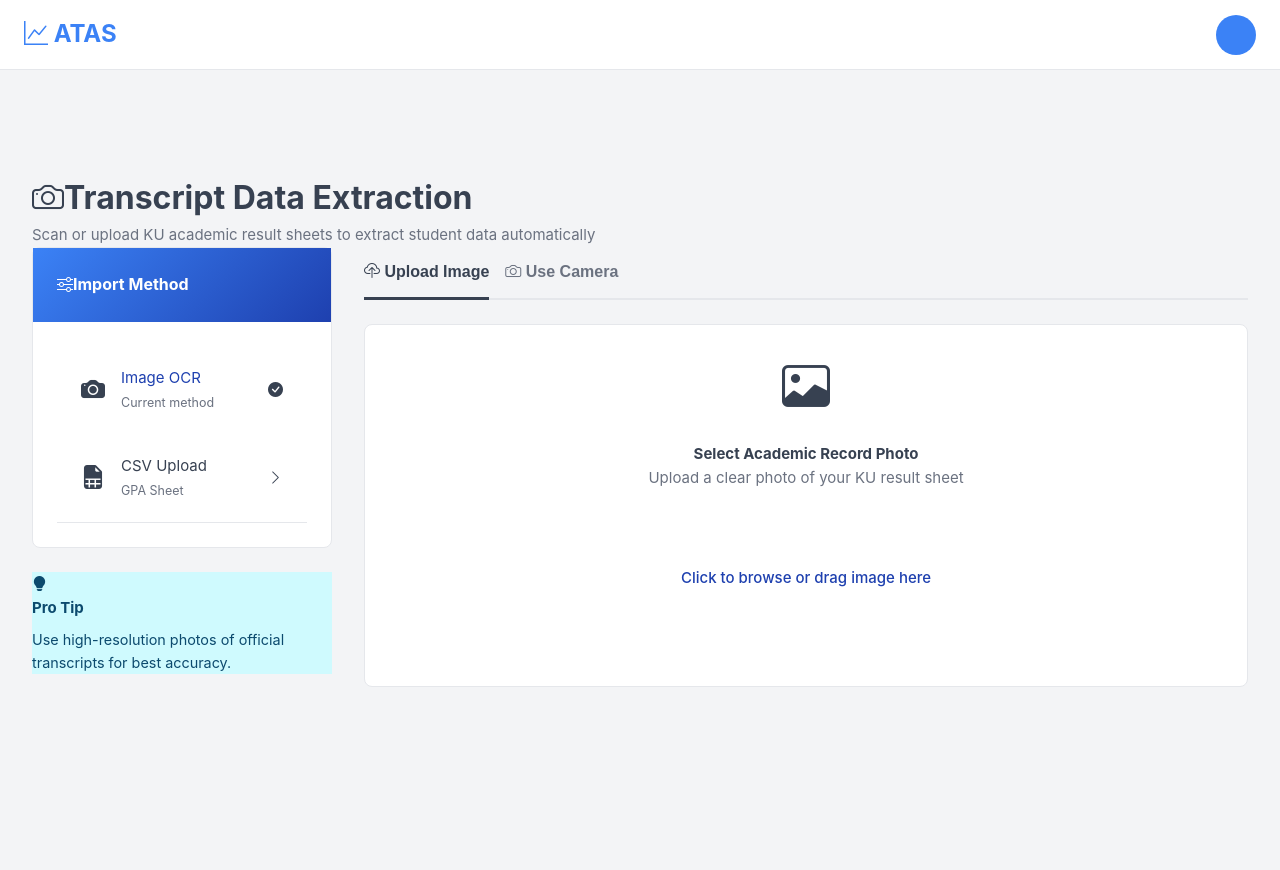
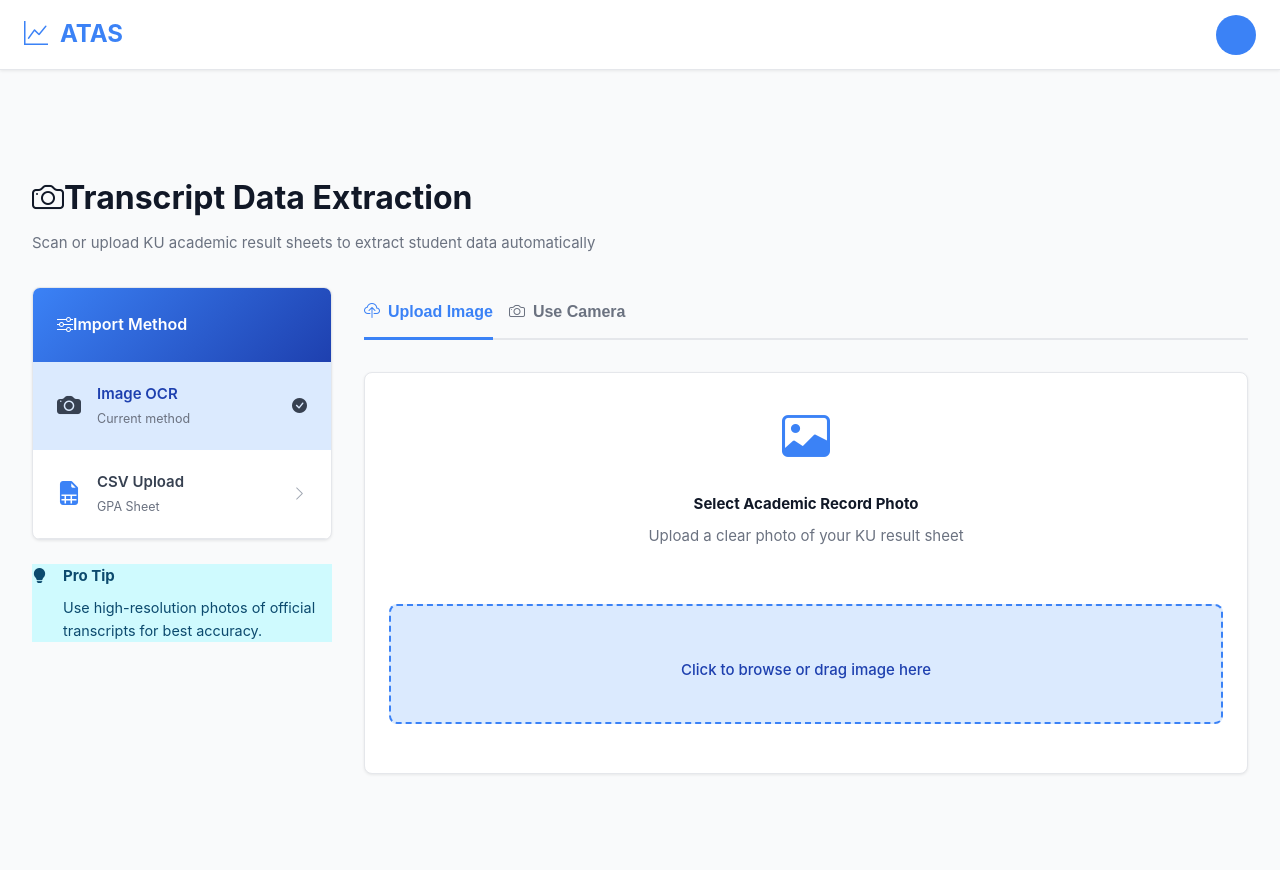
Before and after one commit to neeteshupreti/AcademicTrackingandAlertSystem, a Django app: page /students/scan/ in a window 1280 px wide. Run offline with Django 5.2, Linux system fonts and the light colour scheme.

Commit message:
Polish CSS and fix consistent card/button sizing in import sections

```diff
--- a/core/static/css/style.css
+++ b/core/static/css/style.css
@@ -1,21 +1,28 @@
-/* ATAS - Minimal & Clean CSS */
+/* ATAS - Polished & Consistent CSS */
 
 :root {
     /* Colors */
     --primary: #3b82f6;
     --primary-dark: #1e40af;
+    --primary-light: #dbeafe;
     --secondary: #10b981;
+    --secondary-dark: #059669;
     --danger: #ef4444;
     --warning: #f59e0b;
 
     /* Grays */
+    --gray-50: #f9fafb;
     --gray-100: #f3f4f6;
     --gray-200: #e5e7eb;
+    --gray-300: #d1d5db;
+    --gray-400: #9ca3af;
     --gray-500: #6b7280;
     --gray-700: #374151;
+    --gray-900: #111827;
 
     /* Layout */
     --header-height: 70px;
+    --border-radius: 8px;
 }
 
 /* Global */
@@ -30,7 +37,7 @@
     font-size: 15px;
     line-height: 1.6;
     color: var(--gray-700);
-    background-color: var(--gray-100);
+    background-color: var(--gray-50);
 }
 
 a {
@@ -51,6 +58,7 @@
     top: 0;
     z-index: 100;
     padding: 0 1.5rem;
+    box-shadow: 0 1px 3px rgba(0, 0, 0, 0.08);
 }
 
 .navbar-main-content {
@@ -66,6 +74,9 @@
     font-size: 1.5rem;
     font-weight: 700;
     color: var(--primary);
+    display: flex;
+    align-items: center;
+    gap: 0.75rem;
 }
 
 .navbar-menu {
@@ -137,13 +156,19 @@
     width: 100%;
 }
 
-/* Cards */
+/* Cards - Polished */
 .card-modern {
     background: white;
     border: 1px solid var(--gray-200);
-    border-radius: 8px;
-    padding: 0;
+    border-radius: var(--border-radius);
+    overflow: hidden;
+    box-shadow: 0 1px 3px rgba(0, 0, 0, 0.08);
     margin-bottom: 1.5rem;
+}
+
+.card-modern:hover {
+    border-color: var(--gray-300);
+    box-shadow: 0 4px 12px rgba(0, 0, 0, 0.1);
 }
 
 .card-header-modern {
@@ -334,14 +407,32 @@
     color: #0c4a6e;
 }
 
+.alert i {
+    font-size: 1.25rem;
+    flex-shrink: 0;
+}
+
+.alert-modern {
+    display: flex;
+    align-items: flex-start;
+    gap: 1rem;
+}
+
 /* Stat Cards */
 .stat-card {
     background: white;
     border: 1px solid var(--gray-200);
-    border-radius: 8px;
+    border-radius: var(--border-radius);
     padding: 1.5rem;
     text-align: center;
     margin-bottom: 1.5rem;
+    box-shadow: 0 1px 3px rgba(0, 0, 0, 0.08);
+    transition: all 0.2s ease;
+}
+
+.stat-card:hover {
+    border-color: var(--primary);
+    box-shadow: 0 4px 12px rgba(0, 0, 0, 0.1);
 }
 
 .stat-card-icon {
@@ -353,16 +444,132 @@
     font-size: 0.9rem;
     color: var(--gray-500);
     font-weight: 500;
+    text-transform: uppercase;
+    letter-spacing: 0.5px;
     margin-bottom: 0.5rem;
 }
 
 .stat-card-value {
     font-size: 2rem;
     font-weight: 700;
-    color: var(--gray-700);
+    color: var(--gray-900);
 }
 
-/* Responsive */
+/* Import/Upload Specific */
+.file-input-wrapper {
+    position: relative;
+    margin: 1.5rem 0;
+}
+
+.file-input {
+    display: none;
+}
+
+.file-label {
+    display: flex;
+    flex-direction: column;
+    align-items: center;
+    justify-content: center;
+    gap: 0.75rem;
+    padding: 2.5rem;
+    border: 2px dashed var(--primary);
+    border-radius: var(--border-radius);
+    background: var(--primary-light);
+    cursor: pointer;
+    transition: all 0.2s ease;
+    color: var(--primary-dark);
+    font-weight: 500;
+}
+
+.file-label:hover {
+    background: var(--primary);
+    color: white;
+    border-color: var(--primary-dark);
+}
+
+.file-label i {
+    font-size: 2.5rem;
+}
+
+.file-input:focus + .file-label {
+    outline: 2px solid var(--primary);
+    outline-offset: 2px;
+}
+
+.tab-btn {
+    background: none;
+    border: none;
+    padding: 1rem 0;
+    font-size: 1rem;
+    font-weight: 600;
+    color: var(--gray-500);
+    cursor: pointer;
+    border-bottom: 3px solid transparent;
+    margin-bottom: -2px;
+    transition: all 0.2s ease;
+    display: flex;
+    align-items: center;
+    gap: 0.5rem;
+}
+
+.tab-btn:hover {
+    color: var(--primary);
+}
+
+.tab-btn.active {
+    color: var(--primary);
+    border-bottom-color: var(--primary);
+}
+
+.import-method-btn {
+    display: flex;
+    align-items: center;
+    gap: 1rem;
+    padding: 1.25rem 1.5rem;
+    cursor: pointer;
+    transition: all 0.2s ease;
+    color: inherit;
+    text-decoration: none;
+    border: none;
+    background: none;
+}
+
+.import-method-btn:hover {
+    background: var(--gray-50);
+    text-decoration: none;
+}
+
+.import-method-btn i:first-child {
+    font-size: 1.5rem;
+    color: var(--primary);
+    flex-shrink: 0;
+}
+
+.import-method-btn .bi-chevron-right {
+    color: var(--gray-400);
+}
+
+@keyframes spin {
+    to {
+        transform: rotate(360deg);
+    }
+}
+
+.spinner {
+    display: inline-block;
+}
+
+/* Responsive Design */
+@media (max-width: 1024px) {
+    [style*="grid-template-columns: 300px"] {
+        grid-template-columns: 1fr !important;
+    }
+
+    [style*="grid-template-columns: 1fr 1fr"] {
+        grid-template-columns: 1fr !important;
+    }
+}
+
 @media (max-width: 768px) {
     .navbar-menu {
         display: none;
@@ -384,17 +597,104 @@
     .table-modern td {
         padding: 0.75rem;
     }
+
+    .stat-card-value {
+        font-size: 1.5rem;
+    }
+}
+
+@media (max-width: 480px) {
+    .navbar-right {
+        gap: 0.5rem;
+    }
+
+    .main-content {
+        padding: 1rem;
+    }
 }
 
 /* Utility Classes */
-.text-center { text-align: center; }
-.mb-2 { margin-bottom: 1rem; }
-.mb-3 { margin-bottom: 1.5rem; }
-.mt-2 { margin-top: 1rem; }
-.mt-3 { margin-top: 1.5rem; }
-.p-2 { padding: 1rem; }
-.p-3 { padding: 1.5rem; }
-.d-flex { display: flex; }
-.w-100 { width: 100%; }
-.font-bold { font-weight: 700; }
-.text-muted { color: var(--gray-500); }
+.text-center {
+    text-align: center;
+}
+
+.text-right {
+    text-align: right;
+}
+
+.mb-1 {
+    margin-bottom: 0.5rem;
+}
+
+.mb-2 {
+    margin-bottom: 1rem;
+}
+
+.mb-3 {
+    margin-bottom: 1.5rem;
+}
+
+.mb-4 {
+    margin-bottom: 2rem;
+}
+
+.mt-1 {
+    margin-top: 0.5rem;
+}
+
+.mt-2 {
+    margin-top: 1rem;
+}
+
+.mt-3 {
+    margin-top: 1.5rem;
+}
+
+.p-0 {
+    padding: 0;
+}
+
+.p-2 {
+    padding: 1rem;
+}
+
+.p-3 {
+    padding: 1.5rem;
+}
+
+.d-flex {
+    display: flex;
+}
+
+.d-none {
+    display: none;
+}
+
+.w-100 {
+    width: 100%;
+}
+
+.text-muted {
+    color: var(--gray-500);
+}
+
+.text-error {
+    color: var(--danger);
+}
+
+.text-success {
+    color: var(--secondary);
+}
+
+.font-bold {
+    font-weight: 700;
+}
+
+.font-semibold {
+    font-weight: 600;
+}
+
+.py-5 {
+    padding-top: 3rem;
+    padding-bottom: 3rem;
+}
--- a/students/templates/students/import_records.html
+++ b/students/templates/students/import_records.html
@@ -56,7 +56,7 @@
     <!-- Main Content: Upload Area -->
     <div>
         <!-- Tab Buttons -->
-        <div class="tab-buttons" style="display: flex; gap: 1rem; margin-bottom: 1.5rem; border-bottom: 2px solid var(--gray-200);">
+        <div class="tab-buttons" style="display: flex; gap: 1rem; margin-bottom: 2rem; border-bottom: 2px solid var(--gray-200);">
             <button onclick="switchInput('file')" id="btn-file" class="tab-btn active">
                 <i class="bi bi-cloud-upload me-2"></i> Upload Image
             </button>
@@ -67,13 +67,12 @@
 
         <!-- File Upload Section -->
         <div id="file-section" class="card-modern">
-            <div class="card-body-modern text-center">
-                <div style="margin-bottom: 2rem;">
-                    <div style="font-size: 3rem; color: var(--primary-color); margin-bottom: 1rem;">
+            <div class="card-body-modern text-center" style="min-height: 400px; display: flex; flex-direction: column; justify-content: center;">
+                <div style="font-size: 3rem; color: var(--primary); margin-bottom: 1rem;">
                     <i class="bi bi-image"></i>
                 </div>
 
-                    <h4 class="font-bold" style="color: var(--gray-900);">Select Academic Record Photo</h4>
+                <h4 class="font-bold" style="color: var(--gray-900); margin-bottom: 0.5rem;">Select Academic Record Photo</h4>
                 <p class="text-muted mb-4">Upload a clear photo of your KU result sheet</p>
 
                 <div class="file-input-wrapper">
@@ -91,15 +90,14 @@
                 </div>
             </div>
         </div>
-        </div>
 
         <!-- Camera Section -->
         <div id="cam-section" class="card-modern d-none">
-            <div class="card-body-modern text-center">
-                <div style="position: relative; width: 100%; background: #000; border-radius: 12px; overflow: hidden; margin-bottom: 1.5rem;">
-                    <video id="webcam" autoplay playsinline style="width: 100%; height: 400px; object-fit: cover;"></video>
+            <div class="card-body-modern text-center" style="display: flex; flex-direction: column;">
+                <div style="position: relative; width: 100%; background: #000; border-radius: 8px; overflow: hidden; margin-bottom: 1.5rem; flex-grow: 1; min-height: 350px;">
+                    <video id="webcam" autoplay playsinline style="width: 100%; height: 100%; object-fit: cover;"></video>
                 </div>
-                <button onclick="takePhoto()" class="btn-danger-modern" style="width: 100%; padding: 1rem; font-size: 1.1rem;">
+                <button onclick="takePhoto()" class="btn-danger-modern w-100" style="padding: 1rem; font-size: 1.1rem; margin: 0;">
                     <i class="bi bi-camera-fill me-2"></i> Capture & Analyze
                 </button>
             </div>
@@ -109,26 +107,26 @@
 
         <!-- Processing State -->
         <div id="processing" class="card-modern d-none">
-            <div class="card-body-modern text-center py-5">
+            <div class="card-body-modern text-center" style="padding: 3rem 1.5rem; min-height: 400px; display: flex; flex-direction: column; align-items: center; justify-content: center;">
                 <div style="display: inline-block; margin-bottom: 1.5rem;">
                     <div class="spinner" style="
                         width: 50px;
                         height: 50px;
                         border: 4px solid var(--gray-200);
-                        border-top-color: var(--primary-color);
+                        border-top-color: var(--primary);
                         border-radius: 50%;
                         animation: spin 0.8s linear infinite;
                     "></div>
                 </div>
-                <p class="font-semibold" style="color: var(--primary-color); margin: 0;">
+                <p class="font-semibold" style="color: var(--primary); margin: 0;">
                     <i class="bi bi-hourglass-split me-2"></i>Analyzing document...
                 </p>
             </div>
         </div>
 
         <!-- Results Card -->
-        <div id="results-card" class="card-modern d-none" style="border-left: 5px solid var(--secondary-color);">
-            <div class="card-header-modern" style="background: linear-gradient(135deg, var(--secondary-color), #059669);">
+        <div id="results-card" class="card-modern d-none" style="border-left: 5px solid var(--secondary);">
+            <div class="card-header-modern" style="background: linear-gradient(135deg, var(--secondary), var(--secondary-dark));">
                 <h4 style="margin: 0; font-size: 1.1rem;">
                     <i class="bi bi-check-circle-fill me-2"></i>Verification Dashboard
                 </h4>
@@ -138,14 +136,14 @@
                 <div style="display: grid; grid-template-columns: 1fr 1fr; gap: 1rem; margin-bottom: 1.5rem;">
                     <div class="form-group-modern">
                         <label class="form-label-modern">
-                            <i class="bi bi-person-fill me-1" style="color: var(--primary-color);"></i>Student Name
+                            <i class="bi bi-person-fill me-1" style="color: var(--primary);"></i>Student Name
                         </label>
                         <input type="text" id="res-name" class="form-control-modern font-bold" placeholder="Extracted name">
                     </div>
 
                     <div class="form-group-modern">
                         <label class="form-label-modern">
-                            <i class="bi bi-percent me-1" style="color: var(--primary-color);"></i>GPA
+                            <i class="bi bi-percent me-1" style="color: var(--primary);"></i>GPA
                         </label>
                         <input type="text" id="res-gpa" class="form-control-modern" placeholder="Extracted GPA">
                     </div>
@@ -153,12 +151,12 @@
 
                 <div class="form-group-modern">
                     <label class="form-label-modern">
-                        <i class="bi bi-exclamation-triangle-fill me-1" style="color: var(--danger-color);"></i>Failed Subjects (Backlogs)
+                        <i class="bi bi-exclamation-triangle-fill me-1" style="color: var(--danger);"></i>Failed Subjects (Backlogs)
                     </label>
-                    <input type="text" id="res-failed" class="form-control-modern" placeholder="Failed subjects" style="color: var(--danger-color); font-weight: 600;">
+                    <input type="text" id="res-failed" class="form-control-modern" placeholder="Failed subjects" style="color: var(--danger); font-weight: 600;">
                 </div>
 
-                <button onclick="commitToSystem()" class="btn-success-modern" style="width: 100%; padding: 1rem; margin-top: 1rem; font-weight: 600;">
+                <button onclick="commitToSystem()" class="btn-success-modern w-100" style="padding: 1rem; margin-top: 1rem; font-weight: 600;">
                     <i class="bi bi-cloud-check me-2"></i>Confirm & Record Data
                 </button>
             </div>
@@ -179,18 +177,20 @@
         font-weight: 600;
         color: var(--gray-500);
         cursor: pointer;
-        transition: var(--transition);
         border-bottom: 3px solid transparent;
         margin-bottom: -2px;
+        display: flex;
+        align-items: center;
+        gap: 0.5rem;
     }
 
     .tab-btn:hover {
-        color: var(--primary-color);
+        color: var(--primary);
     }
 
     .tab-btn.active {
-        color: var(--primary-color);
-        border-bottom-color: var(--primary-color);
+        color: var(--primary);
+        border-bottom-color: var(--primary);
     }
 
     .import-method-btn {
@@ -199,9 +199,11 @@
         gap: 1rem;
         padding: 1.25rem 1.5rem;
         cursor: pointer;
-        transition: var(--transition);
         color: inherit;
         text-decoration: none;
+        border: none;
+        background: none;
+        width: 100%;
     }
 
     .import-method-btn:hover {
@@ -211,7 +213,7 @@
 
     .import-method-btn i:first-child {
         font-size: 1.5rem;
-        color: var(--primary-color);
+        color: var(--primary);
         flex-shrink: 0;
     }
 
@@ -235,18 +237,17 @@
         justify-content: center;
         gap: 0.75rem;
         padding: 2.5rem;
-        border: 2px dashed var(--primary-color);
-        border-radius: 12px;
+        border: 2px dashed var(--primary);
+        border-radius: 8px;
         background: var(--primary-light);
         cursor: pointer;
-        transition: var(--transition);
         color: var(--primary-dark);
         font-weight: 500;
     }
 
     .file-label:hover {
-        background: var(--primary-color);
-        color: #fff;
+        background: var(--primary);
+        color: white;
         border-color: var(--primary-dark);
     }
 
@@ -255,7 +256,7 @@
     }
 
     .file-input:focus + .file-label {
-        outline: 2px solid var(--primary-color);
+        outline: 2px solid var(--primary);
         outline-offset: 2px;
     }
 
```
Also changed, not shown: other parts of core/static/css/style.css (+75 -13 lines), students/templates/students/upload_gpa.html (+7 -9 lines). Lines whose indentation alone changed are shown as unchanged.
